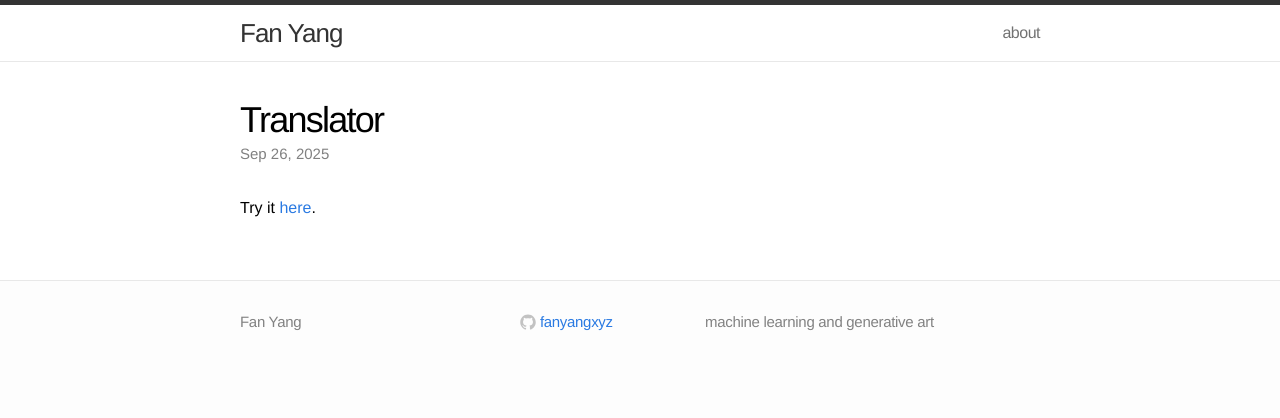
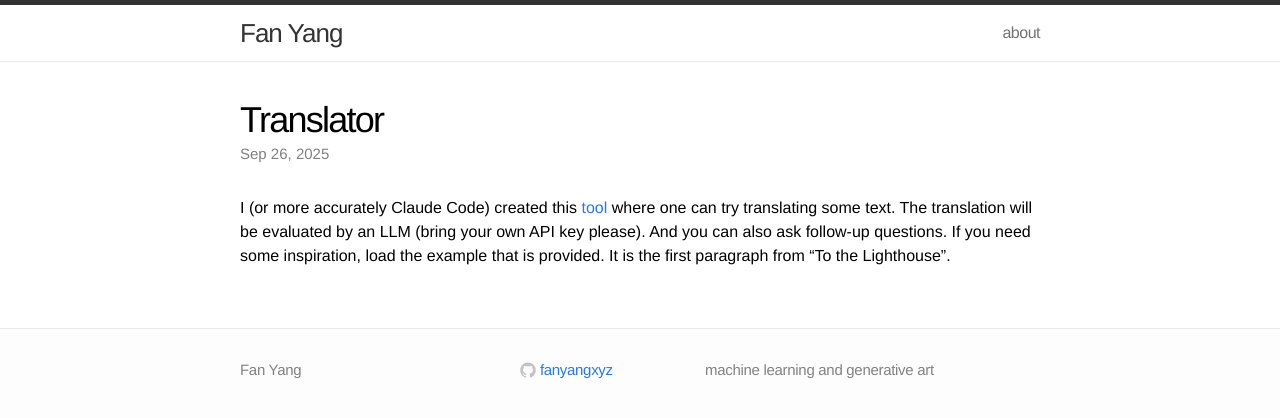
Before and after one commit to fanyangxyz/fanyangxyz.github.io, a Jekyll site: the page built from _posts/2025-09-26-translator.md, in a window 1280 px wide. Shown: the top 418 px of the page. Built offline with Jekyll 4.4.1, drawn with Linux system fonts in a browser that asks for light colours.

Commit message:
add more description

```diff
--- a/_posts/2025-09-26-translator.md
+++ b/_posts/2025-09-26-translator.md
@@ -7,4 +7,6 @@ date: 2025-09-26 22:40:00
 tags: [book]
 ---
 
-Try it [here](https://fanyangxyz.github.io/translator).
+I (or more accurately Claude Code) created this [tool](https://fanyangxyz.github.io/translator) where one can try translating some text.
+The translation will be evaluated by an LLM (bring your own API key please). And you can also ask follow-up questions.
+If you need some inspiration, load the example that is provided. It is the first paragraph from "To the Lighthouse".
```
